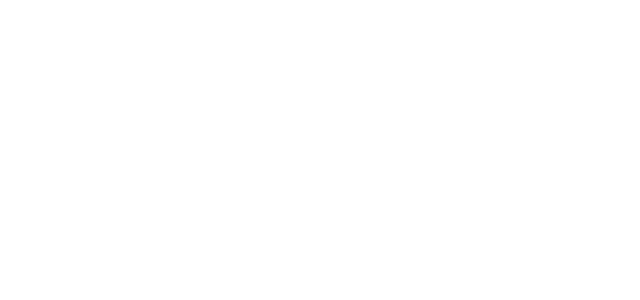
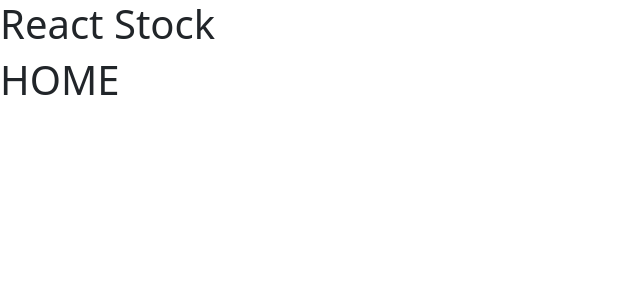
Before and after one commit to maatheusLeite/stock-manager, a React (Vite) app: page / in a window 1280 px wide. Shown: the top 300 px of the page, without its empty margins (0-640 px from the left). Built offline with nearby package versions, Linux system fonts and the light colour scheme.

Commit message:
Configuring react-router-dom

```diff
--- a/index.html
+++ b/index.html
@@ -3,13 +3,13 @@
   <head>
     <meta charset="UTF-8" />
     <link rel="icon" type="image/svg+xml" href="/vite.svg" />
-    <link rel="stylesheet" href="node_modules/bootstrap/dist/css/bootstrap.css">
+    <link rel="stylesheet" href="./node_modules/bootstrap/dist/css/bootstrap.css">
     <meta name="viewport" content="width=device-width, initial-scale=1.0" />
     <title> Gestor de estoque </title>
   </head>
   <body>
     <div id="root"></div>
     <script type="module" src="/src/main.jsx"></script>
-    <script src="node_modules/bootstrap/dist/js/bootstrap.js"></script>
+    <script src="./node_modules/bootstrap/dist/js/bootstrap.js"></script>
   </body>
 </html>
--- a/src/App.jsx
+++ b/src/App.jsx
@@ -1,8 +1,10 @@
+import { RouterProvider } from "react-router-dom";
+import router from "./router";
+
 export default function App() {
-
   return (
     <>
-
+      <RouterProvider router={router} />
     </>
   )
 }
--- /dev/null
+++ b/src/pages/Home/Home.jsx
@@ -0,0 +1,7 @@
+export default function Home() {
+    return (
+        <div>
+            <h1>HOME</h1>
+        </div>
+    )
+}
--- /dev/null
+++ b/src/pages/RootLayout/RootLayout.jsx
@@ -0,0 +1,12 @@
+import { Outlet } from "react-router-dom";
+
+export default function RootLayout() {
+    return (
+        <>
+            <header>
+                <h1 > React Stock </h1>
+            </header>
+            <Outlet />
+        </>
+    )
+}
--- /dev/null
+++ b/src/router.jsx
@@ -0,0 +1,17 @@
+import { createBrowserRouter } from 'react-router-dom'
+import RootLayout from './pages/RootLayout/RootLayout.jsx'
+import Home from './pages/Home/Home.jsx'
+
+const router = createBrowserRouter([
+    {
+        path: "/",
+        element: <RootLayout />,
+        children: [{
+            index: true,
+            element: <Home />
+        }]
+    }
+])
+
+
+export default router
```
